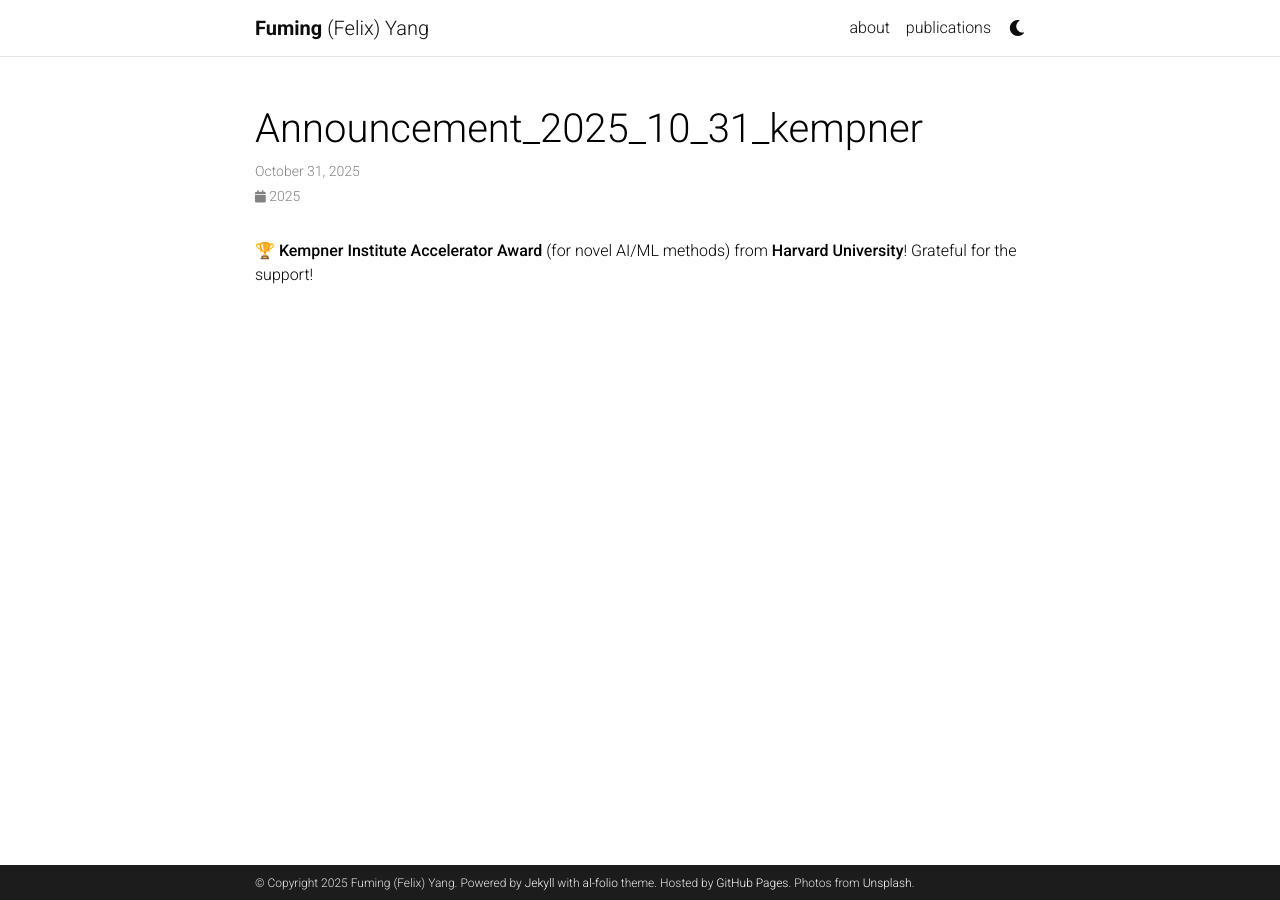
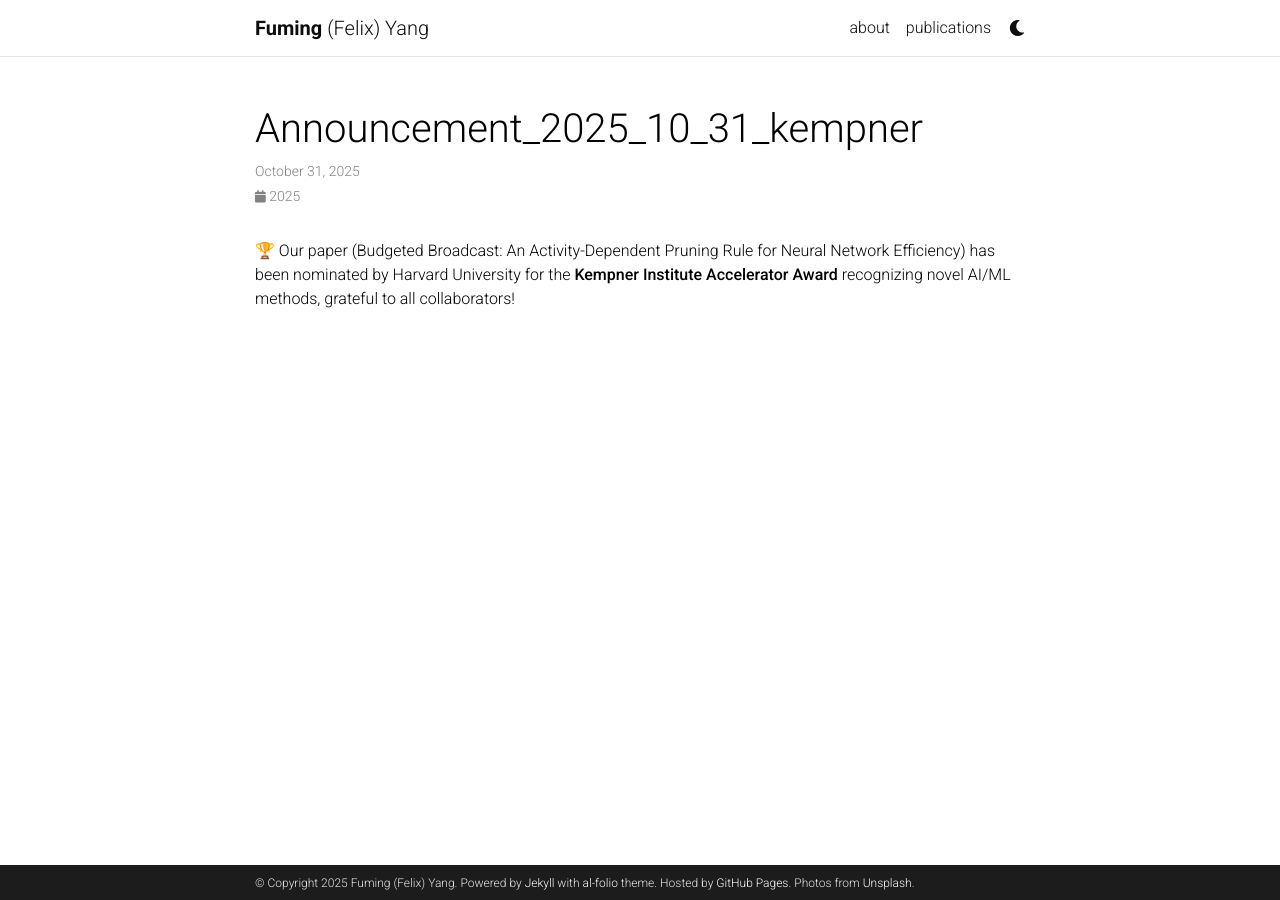
Before and after one commit to FumingYang-Felix/FumingYang-Felix.github.io, a Jekyll site: the page built from _news/announcement_2025_10_31_kempner.md, in a window 1280 px wide. Built offline with Jekyll 4.4.1, drawn with Linux system fonts in a browser that asks for light colours; comment, search, counter and statistics services are not loaded; a style sheet for code colours, icons or effects is not loaded.

Commit message:
Update announcement for Kempner Institute Award

```diff
--- a/_news/announcement_2025_10_31_kempner.md
+++ b/_news/announcement_2025_10_31_kempner.md
@@ -5,4 +5,4 @@ inline: true
 related_posts: false
 ---
 
-🏆 **Kempner Institute Accelerator Award** (for novel AI/ML methods) from **Harvard University**! Grateful for the support!
+🏆 Our paper (Budgeted Broadcast: An Activity-Dependent Pruning Rule for Neural Network Efficiency) has been nominated by Harvard University for the **Kempner Institute Accelerator Award** recognizing novel AI/ML methods, grateful to all collaborators!
```
